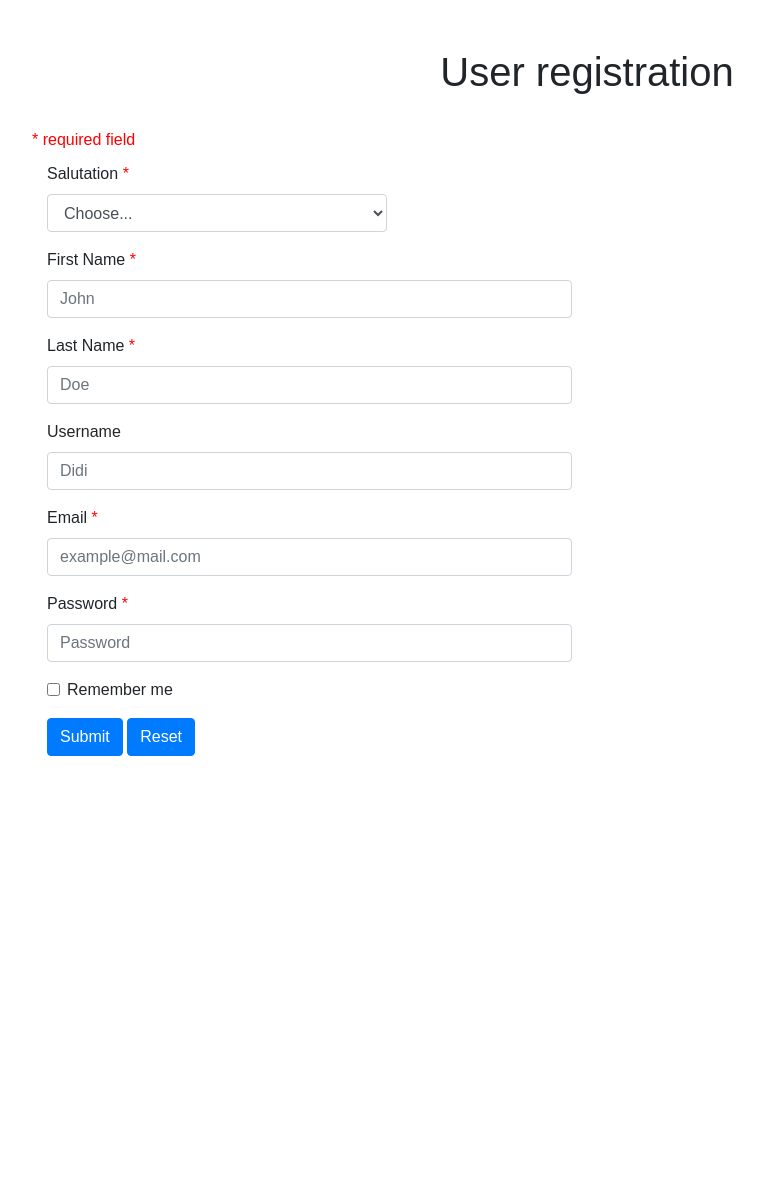
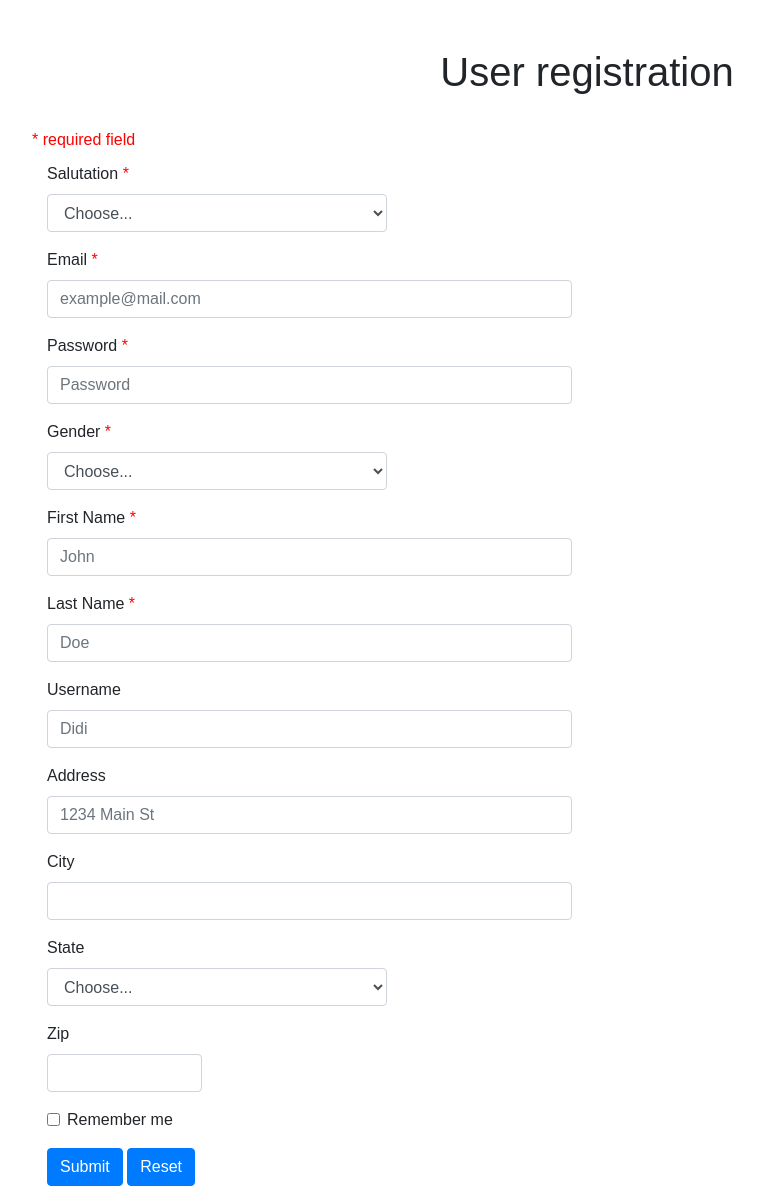
Before and after one commit to wi20b061/Hotel-Website, a PHP site: page /registration_form.php in a window 1280 px wide. Shown: the part 56-1258 px from the top of the page, without its empty margins (53-816 px from the left). Before the commit the page ends 812 px from the top, so only its background shows below. Run offline with PHP 8.4, Linux system fonts and the light colour scheme; the visitor is signed in with stand-in values (Sample User, id 1).

Commit message:
Adress is back

```diff
--- a/registration_form.php
+++ b/registration_form.php
@@ -1,8 +1,8 @@
 <?php
   session_start();
 
-  $email=$password=$salutation=$fname=$lname=$uname=$rememberMe = "";
-  $emailErr=$passwordErr=$salutationErr=$fnameErr=$lnameErr=$unameErr=$rememberMeErr = "";
+  $email=$password=$salutation=$gender=$fname=$lname=$uname=$address=$city=$state=$zip=$rememberMe = "";
+  $emailErr=$passwordErr=$salutationErr=$genderErr=$fnameErr=$lnameErr=$unameErr=$addressErr=$cityErr=$stateErr=$zipErr=$rememberMeErr = "";
 
   if($_SERVER["REQUEST_METHOD"] == "POST"){
     if(empty($_POST["email"])){
@@ -23,6 +23,11 @@
       }else{
         $salutation = test_input($_POST["salutation"]);
       }
+    if(empty($_POST["gender"])){
+      $genderErr = "Gender is required";
+    }else{
+      $gender = test_input($_POST["gender"]);
+    }
     if(empty($_POST["fname"])){
       $fnameErr = "First name is required";
     }else{
@@ -40,12 +45,32 @@
     }
     }
     if(empty($_POST["uname"])){
-      $unameErr = "User name is required";
+        $lnameErr = "User name is required";
       }else{
-      $uname = test_input($_POST["uname"]);
-      if(!preg_match("/^[0-9a-zA-Z-' ]*$/",$uname)){
-        $unameErr = "Only numbers, letters and whitespace allowed";
+        $uname = test_input($_POST["lname"]);
+        if(!preg_match("/^[a-zA-Z-' ]*$/",$uname)){
+          $unameErr = "Only letters and whitespace allowed";
       }
+      }
+    if(empty($_POST["address"])){
+      $addressErr = "";
+    }else{
+      $address = test_input($_POST["address"]);
+    }
+    if(empty($_POST["city"])){
+      $cityErr = "";
+    }else{
+      $city = test_input($_POST["city"]);
+    }
+    if(empty($_POST["state"])){
+      $stateErr = "";
+    }else{
+      $state = test_input($_POST["state"]);
+    }
+    if(empty($_POST["zip"])){
+      $zipErr = "";
+    }else{
+      $zip = test_input($_POST["zip"]);
     }
   }
 
@@ -77,7 +102,6 @@
           <span class="error">* required field</span>
       </div>
       <form method="post" action="<?php echo htmlspecialchars($_SERVER["PHP_SELF"]);?>">
-
         <div class="form-group">
         <div class="form-group col-md-4">
                   <label for="salutation">Salutation</label>
@@ -88,6 +112,28 @@
                     <option>Mr.</option>
                     <option>Ms.</option>
                     <option>Dr.</option>
+                  </select>
+              </div>
+            <div class="form-group col-md-6">
+                <label for="email">Email</label>
+                <span class="error">* <?php echo $emailErr;?></span>
+                <input type="email" class="form-control" name="email" id="email" placeholder="example@mail.com" value="<?php echo $email;?>">
+            </div>
+            <div class="form-group col-md-6">
+                <label for="inputPassword4">Password</label>
+                <span class="error">* <?php echo $passwordErr;?></span>
+                <input type="password" name="password" class="form-control" id="inputPassword4" placeholder="Password" value="<?php echo $password;?>">
+            </div>
+        </div>
+        <div class="form-group">
+              <div class="form-group col-md-4">
+                  <label for="gender">Gender</label>
+                  <span class="error">* <?php echo $genderErr;?></span>
+                  <select id="gender" name="gender" class="form-control" value="<?php echo $gender;?>">
+                    <option selected>Choose...</option>
+                    <option>Female</option>
+                    <option>Male</option>
+                    <option>Non-binary</option>
                   </select>
               </div>
 
@@ -106,17 +152,47 @@
             <label for="uname">Username</label>
             <input type="text" class="form-control" name="uname" id="uname" placeholder="Didi" value="<?php echo $uname;?>">
           </div>
-          <div class="form-group">
           <div class="form-group col-md-6">
-                <label for="email">Email</label>
-                <span class="error">* <?php echo $emailErr;?></span>
-                <input type="email" class="form-control" name="email" id="email" placeholder="example@mail.com" value="<?php echo $email;?>">
+            <label for="address">Address</label>
+            <input type="text" class="form-control" name="address" id="address" placeholder="1234 Main St" value="<?php echo $address;?>">
           </div>
           <div class="form-group col-md-6">
-                <label for="inputPassword4">Password</label>
-                <span class="error">* <?php echo $passwordErr;?></span>
-                <input type="password" name="password" class="form-control" id="inputPassword4" placeholder="Password" value="<?php echo $password;?>">
+              <label for="city">City</label>
+              <input type="text" class="form-control" name="city" id="city" value="<?php echo $city;?>">
           </div>
+          <div class="form-group col-md-4">
+              <label for="state">State</label>
+              <select id="state" name="state" class="form-control" value="<?php echo $state;?>">
+                <option selected>Choose...</option>
+                <option>Germany</option>
+                <option>Sweden</option>
+                <option>Monaco</option>
+                <option>Norway</option>
+                <option>Denmark</option>
+                <option>Finland</option>
+                <option>Ukraine</option>
+                <option>Luxemburg</option>
+                <option>Niederland</option>
+                <option>Czech Republic</option>
+                <option>Portugal</option>
+                <option>Switzerland</option>
+                <option>Poland</option>
+                <option>Spain</option>
+                <option>France</option>
+                <option>Italy</option>
+                <option>Great Britain</option>
+                <option>USA</option>
+                <option>Australia</option>
+                <option>Canada</option>
+                <option>Russia</option>
+                <option>Belarus</option>
+                <option>China</option>
+                <option>India</option>
+              </select>
+          </div>
+          <div class="form-group col-md-2">
+              <label for="zip">Zip</label>
+              <input type="text" name="zip" class="form-control" id="zip" value="<?php echo $zip;?>">
           </div>
 
           <div class="form-group col-md-2">
```
Lines whose indentation alone changed are shown as unchanged.
